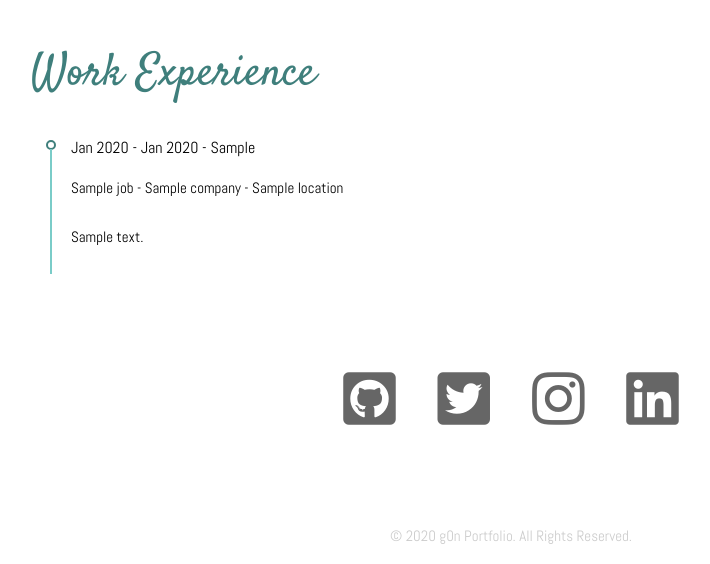
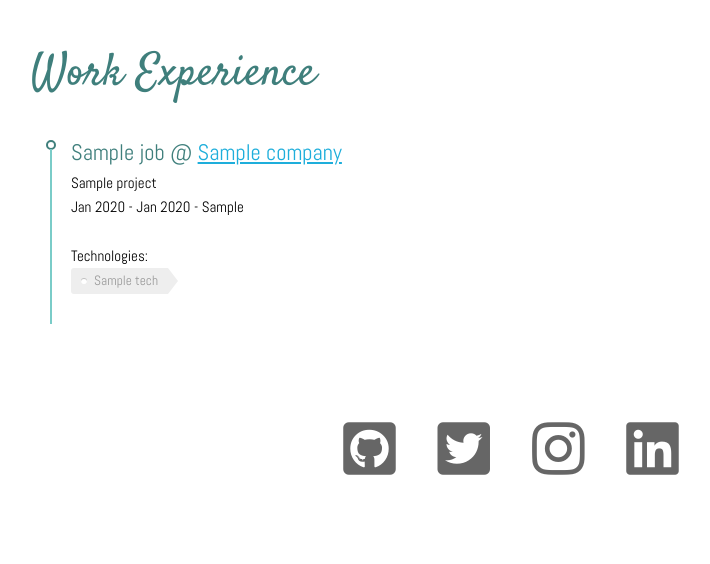
Before and after one commit to g0ng0n12/g0nzh4-portfolio, a Django app: template app/templates/jobs/jobs_list.html in a window 1280 px wide. Shown: the part 90-654 px from the top of the page, without its empty margins (129-839 px from the left). Run offline with Django 3.2, Linux system fonts and the light colour scheme; the template is opened without the code that fills it: most values are stand-ins (such as "Sample title", 1, 10 or a date in 2020); data that the repository does not hold is empty.

```diff
--- a/app/templates/jobs/jobs_list.html
+++ b/app/templates/jobs/jobs_list.html
@@ -7,13 +7,20 @@
         <div class="title">
            <p class="bold">Work Experience</p>
         </div>
-        <ul>
+        <ul class="jobs">
             {% for job in jobs %}
-                <li>
-                    <div class="date">{{job.start_date |date:"M" }} {{job.start_date |date:"Y" }} - {{job.end_date |date:"M"}} {{job.end_date |date:"Y"}} - {{job.employment_type}}</div>
-                    <div class="info">
-                        <p class="semi-bold">{{job.title}} - {{job.company}} - {{job.location}}</p>
-                        <p>{{job.description}}</p>
+                <li class="job">
+                     <div class="info">
+                        <p class="job-title semi-bold">{{job.title}} @ <a href="{{ job.url_company }}"> {{job.company}}</a></p>
+                         <p class="job-project">{{ job.project }}</p>
+                         <p class="date">{{job.start_date |date:"M" }} {{job.start_date |date:"Y" }} - {{job.end_date |date:"M"}} {{job.end_date |date:"Y"}} - {{job.employment_type}}</p>
+
+                        <p class="technologies">Technologies:</p>
+                        <ul class="tags">
+                            {% for tech in job.technologies.all %}
+                                <li ><a href="#" class="tag">{{ tech }}</a></li>
+                            {% endfor %}
+                        </ul>
                     </div>
                 </li>
             {% endfor %}
--- a/static/css/style.css
+++ b/static/css/style.css
@@ -149,7 +149,7 @@ img.avatar {
     list-style: none
 }
 
-.work_exp li:before {
+.work_exp .jobs .job:before {
     content: "";
     position: absolute;
     top: 5px;
@@ -160,7 +160,7 @@ img.avatar {
     border: 2px solid #3f7f7c;
 }
 
-.work_exp li:after {
+.work_exp .jobs .job:after {
     content: "";
     position: absolute;
     top: 14px;
@@ -174,14 +174,92 @@ img.avatar {
     margin-bottom: 20px;
 }
 
+
+.work_exp .info a{
+    font-size: 1em;
+}
+
 .work_exp ul li:last-child .info {
     margin-bottom: 0;
 }
 
+.work_exp .job-title {
+    font-size: 1.5em;
+    font-family: 'abel', sans-serif;
+    margin-bottom:0;
+    font-weight: 500;
+    color: #3f7f7c;
+}
+.work_exp .job-project {
+    margin-bottom: 0;
+    font-size: 1em;
+}
+
 .work_exp .date {
-    font-size: 16px;
+    font-size: 1em;
     font-weight: 500;
-    margin-bottom: 15px;
+}
+
+.work_exp .technologies {
+    font-size: 1em;
+    margin-bottom: 0;
+}
+
+.work_exp .tags {
+    list-style: none;
+    margin: 0;
+    overflow: hidden;
+    padding: 0;
+}
+
+.work_exp .tags li {
+    float: left;
+}
+
+.work_exp .tag {
+    background: #eee;
+    border-radius: 3px 0 0 3px;
+    color: #999;
+    display: inline-block;
+    height: 26px;
+    line-height: 26px;
+    padding: 0 20px 0 23px;
+    position: relative;
+    margin: 0 10px 10px 0;
+    text-decoration: none;
+    -webkit-transition: color 0.2s;
+}
+
+.work_exp .tag::before {
+    background: #fff;
+    border-radius: 10px;
+    box-shadow: inset 0 1px rgba(0, 0, 0, 0.25);
+    content: '';
+    height: 6px;
+    left: 10px;
+    position: absolute;
+    width: 6px;
+    top: 10px;
+}
+
+.work_exp .tag::after {
+    background: #fff;
+    border-bottom: 13px solid transparent;
+    border-left: 10px solid #eee;
+    border-top: 13px solid transparent;
+    content: '';
+    position: absolute;
+    right: 0;
+    top: 0;
+}
+
+.work_exp .tag:hover {
+    background-color: #7accc8;
+    color: white;
+}
+
+.work_exp .tag:hover::after {
+    border-left-color: #7accc8;
 }
 
 /* Footer
--- a/webportfolio/settings.py
+++ b/webportfolio/settings.py
@@ -115,6 +115,7 @@ USE_L10N = True
 
 USE_TZ = True
 
+DATA_UPLOAD_MAX_NUMBER_FIELDS = 10240
 
 # Static files (CSS, JavaScript, Images)
 # https://docs.djangoproject.com/en/3.0/howto/static-files/
--- a/webportfolio/urls.py
+++ b/webportfolio/urls.py
@@ -15,16 +15,20 @@ Including another URLconf
 """
 from django.contrib import admin
 from django.urls import path
-from app import views
+from app import views, api_views
 
 
 urlpatterns = [
     path('admin/', admin.site.urls),
     path('', views.home, name='home'),
     path('jobs', views.get_jobs, name='jobs_list'),
-    path('job/<int:job_id>', views.get_job, name='job_detail'),
+    path('jobs/<int:job_id>', views.get_job, name='job_detail'),
     path('certifications', views.get_certifications, name='certifications'),
     path('certifications/<int:certification_id>', views.get_certification, name='certification_detail'),
     path('projects', views.get_projects, name='projects'),
-    path('projects/<int:project_id>', views.get_project, name='project_details')
+    path('projects/<int:project_id>', views.get_project, name='project_details'),
+
+    # API endpoints
+    path('api/v1/jobs/<int:id>', api_views.JobList.as_view()),
+
 ]
```
Also changed, not shown: app/admin.py (+31 -2 lines), app/api_views.py (added, +10 -0 lines), app/forms.py (added, +7 -0 lines), app/models.py (+14 -1 lines), app/serializers.py (added, +39 -0 lines), app/views.py (+5 -2 lines), requirements.txt (added, +7 -0 lines), app/migrations/0003_auto_20200102_2119.py (added), app/migrations/0004_auto_20200102_2135.py (added), app/migrations/0005_auto_20200103_0216.py (added), app/migrations/0006_job_project.py (added).
